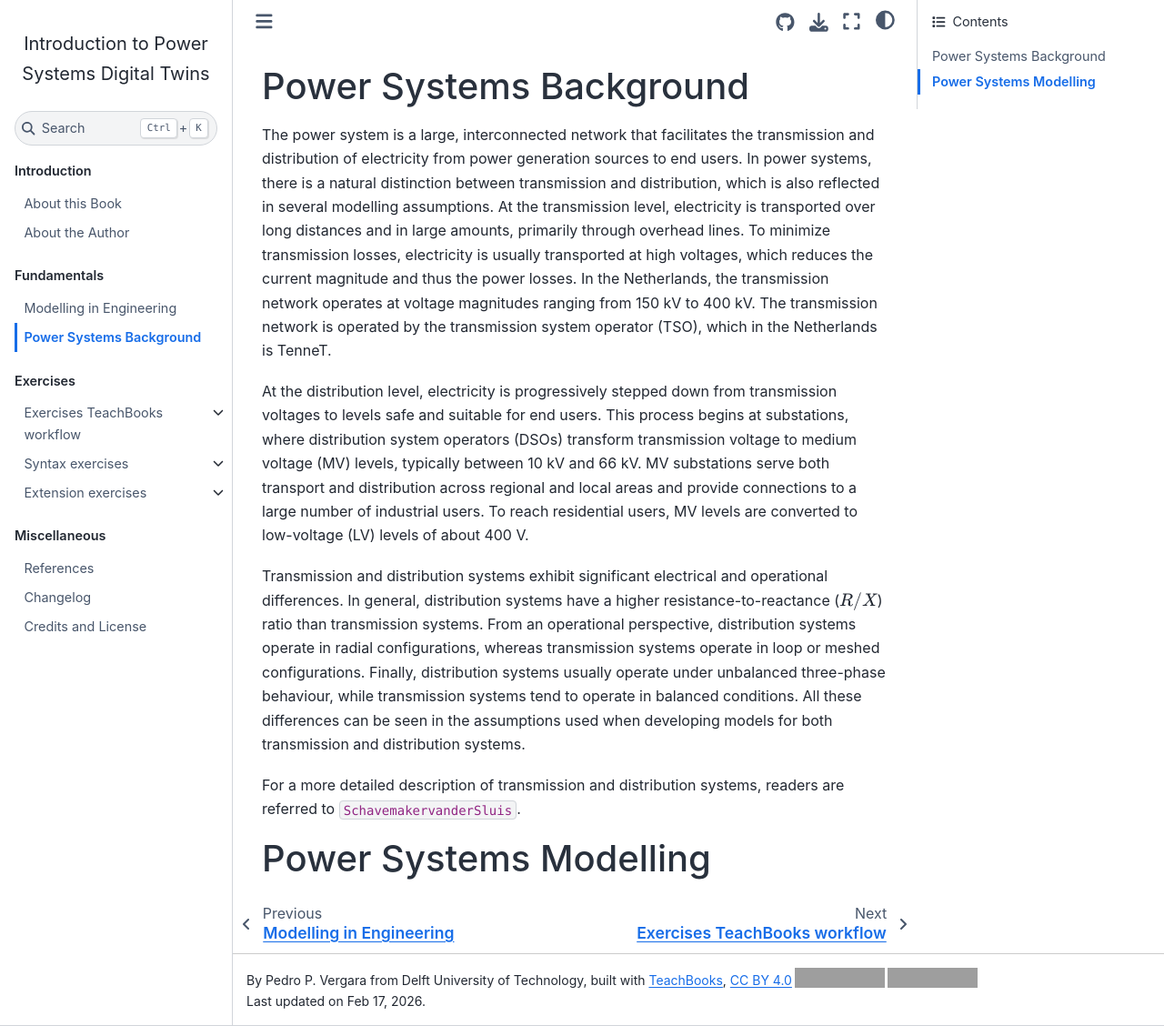
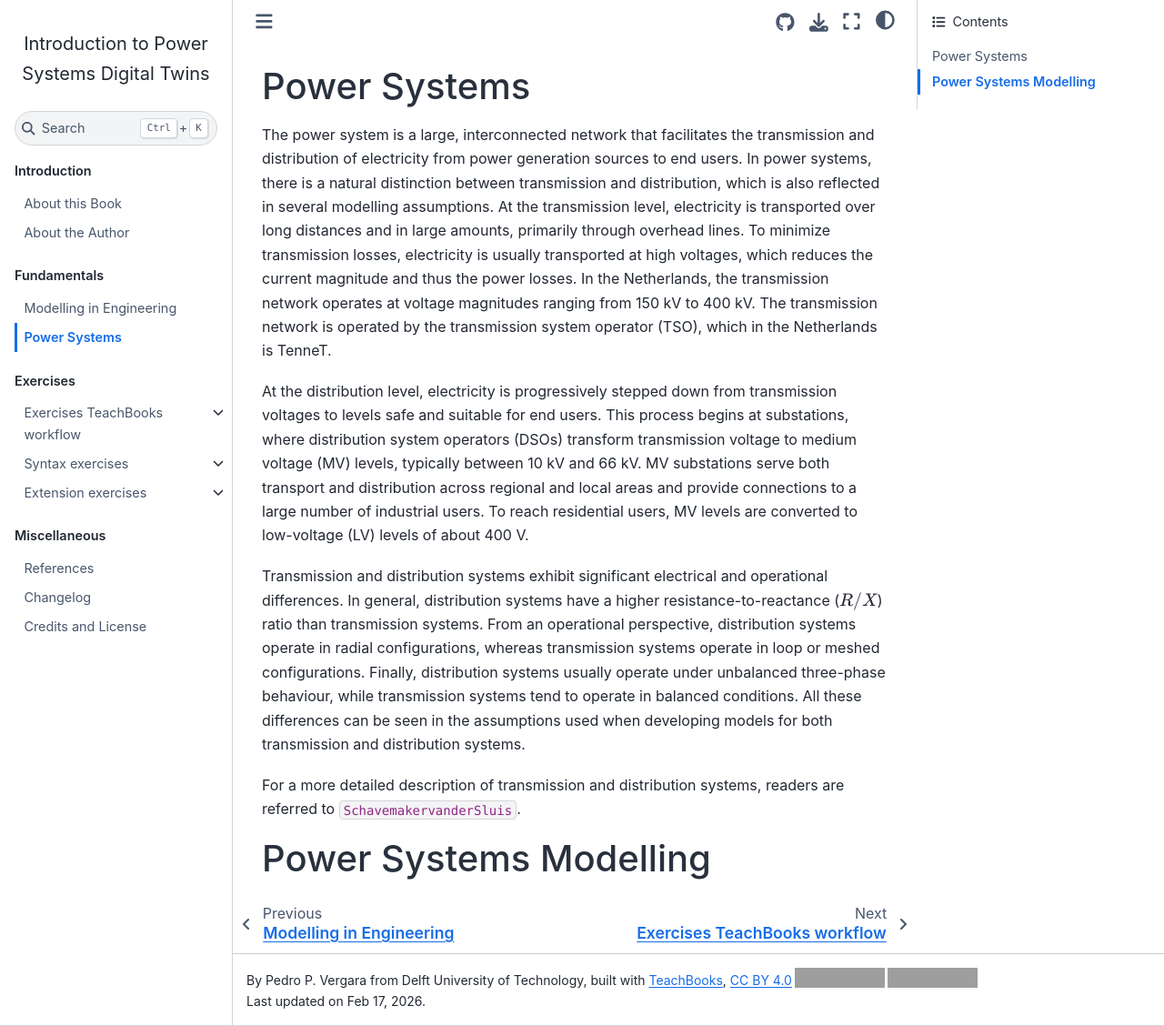
Before and after one commit to distributionnetworksTUDelft/PowerSystemsDigitalTwins, a Jupyter Book: the page built from book/part_1/chapter_2.md, in a window 1280 px wide and 1128 px high. Shown: the whole window at 91% size. Built offline with Jupyter Book 1.0.4 settings and Sphinx 7.4.7 and the Sphinx Book theme 1.1.4, drawn with Linux system fonts in a browser that asks for light colours; comment, search, counter and statistics services are not loaded; cross-references to code outside the pages are shown as plain code; grey boxes are pictures that could not be loaded.

Commit message:
Update chapter_2.md

```diff
--- a/book/part_1/chapter_2.md
+++ b/book/part_1/chapter_2.md
@@ -1,10 +1,10 @@
-# Power Systems Background
+# Power Systems
 The power system is a large, interconnected network that facilitates the transmission and distribution of electricity from power generation sources to end users. In power systems, there is a natural distinction between transmission and distribution, which is also reflected in several modelling assumptions. At the transmission level, electricity is transported over long distances and in large amounts, primarily through overhead lines. To minimize transmission losses, electricity is usually transported at high voltages, which reduces the current magnitude and thus the power losses. In the Netherlands, the transmission network operates at voltage magnitudes ranging from 150 kV to 400 kV. The transmission network is operated by the transmission system operator (TSO), which in the Netherlands is TenneT.
 
 At the distribution level, electricity is progressively stepped down from transmission voltages to levels safe and suitable for end users. This process begins at substations, where distribution system operators (DSOs) transform transmission voltage to medium voltage (MV) levels, typically between 10 kV and 66 kV. MV substations serve both transport and distribution across regional and local areas and provide connections to a large number of industrial users. To reach residential users, MV levels are converted to low-voltage (LV) levels of about 400 V.
 
 Transmission and distribution systems exhibit significant electrical and operational differences. In general, distribution systems have a higher resistance-to-reactance ($R/X$) ratio than transmission systems. From an operational perspective, distribution systems operate in radial configurations, whereas transmission systems operate in loop or meshed configurations. Finally, distribution systems usually operate under unbalanced three-phase behaviour, while transmission systems tend to operate in balanced conditions. All these differences can be seen in the assumptions used when developing models for both transmission and distribution systems.
 
-For a more detailed description of transmission and distribution systems, readers are referred to {cite:p}`SchavemakervanderSluis`.
+For a more detailed description of transmission and distribution systems, readers are referred to {cite:ps}`SchavemakervanderSluis`.
 
 # Power Systems Modelling
```
